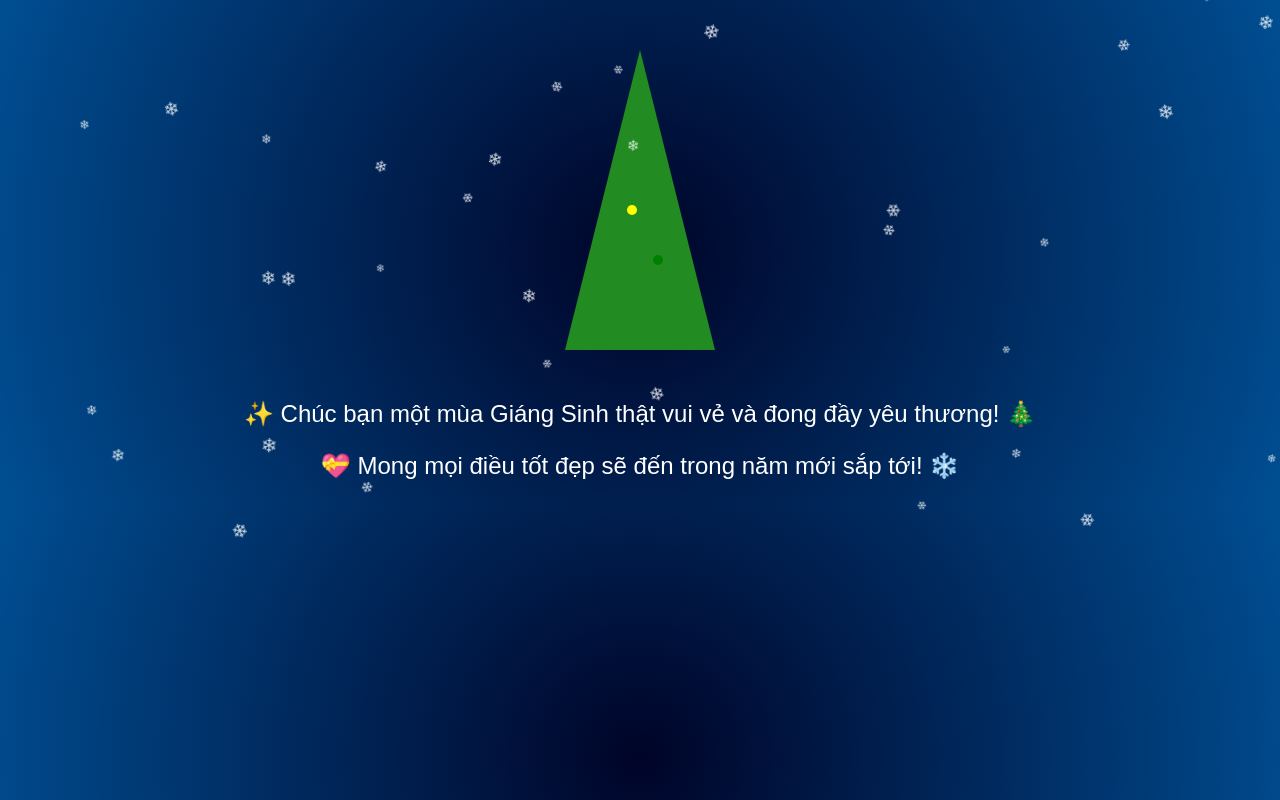
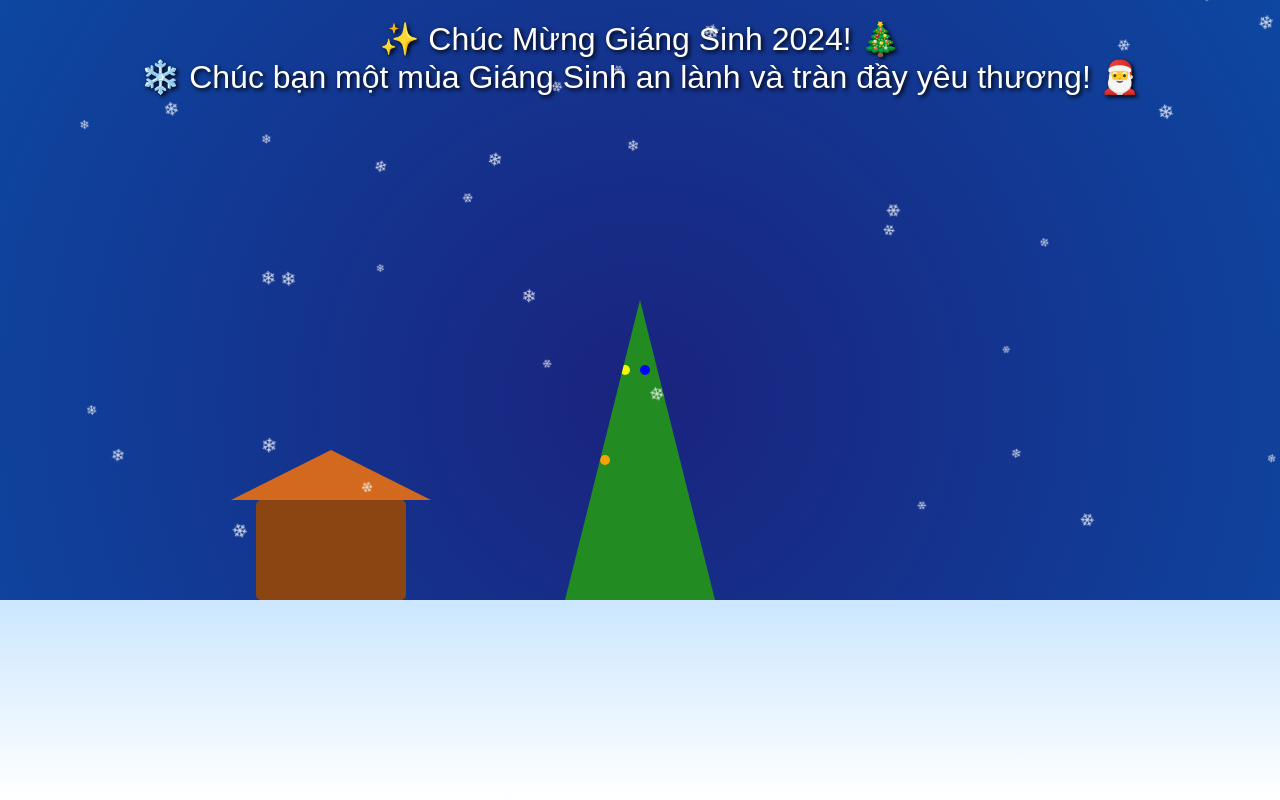
Before and after one commit to Sang0000022255/duaxe, a plain HTML site: page index.html in a window 1280 px wide. Drawn offline with Linux system fonts and the light colour scheme.

Commit message:
Update index.html

```diff
--- a/index.html
+++ b/index.html
@@ -3,13 +3,13 @@
 <head>
     <meta charset="UTF-8">
     <meta name="viewport" content="width=device-width, initial-scale=1.0">
-    <title>Giáng Sinh Lung Linh</title>
+    <title>Giáng Sinh Đầy Đủ</title>
     <style>
-        /* Nền lung linh */
+        /* Nền */
         body {
             margin: 0;
             padding: 0;
-            background: radial-gradient(circle, #000428, #004e92);
+            background: radial-gradient(circle, #1a237e, #0d47a1);
             color: white;
             font-family: 'Arial', sans-serif;
             overflow: hidden;
@@ -32,26 +32,44 @@
             }
         }
 
-        /* Khu vực cây thông */
+        /* Cảnh nền */
+        .scene {
+            position: relative;
+            width: 100%;
+            height: 100vh;
+            overflow: hidden;
+        }
+
+        /* Mặt đất */
+        .ground {
+            position: absolute;
+            bottom: 0;
+            width: 100%;
+            height: 200px;
+            background: linear-gradient(to top, #fff, #cce7ff);
+        }
+
+        /* Cây thông */
         .tree {
-            position: relative;
+            position: absolute;
+            bottom: 200px;
+            left: 50%;
+            transform: translateX(-50%);
             width: 150px;
             height: 300px;
             background: #228b22;
-            margin: 50px auto;
             clip-path: polygon(50% 0%, 0% 100%, 100% 100%);
             animation: swing 2s infinite alternate ease-in-out;
         }
         @keyframes swing {
             0% {
-                transform: rotate(-2deg);
+                transform: translateX(-50%) rotate(-2deg);
             }
             100% {
-                transform: rotate(2deg);
+                transform: translateX(-50%) rotate(2deg);
             }
         }
 
-        /* Các lớp cây thông */
         .tree::before,
         .tree::after {
             content: '';
@@ -72,47 +90,28 @@
             top: -120px;
         }
 
-        /* Trang trí ngôi sao */
-        .star {
-            position: absolute;
-            top: -40px;
-            left: 50%;
-            transform: translateX(-50%);
-            width: 40px;
-            height: 40px;
-            background: gold;
-            clip-path: polygon(50% 0%, 61% 35%, 98% 35%, 68% 57%, 79% 91%, 50% 70%, 21% 91%, 32% 57%, 2% 35%, 39% 35%);
-            animation: glow 1s infinite alternate ease-in-out;
-        }
-        @keyframes glow {
-            0% {
-                box-shadow: 0 0 10px gold;
-            }
-            100% {
-                box-shadow: 0 0 20px yellow;
-            }
-        }
-
-        /* Đèn nhấp nháy */
+        /* Trang trí đèn trên cây */
         .lights {
             position: absolute;
-            top: 30px;
-            left: 10px;
-            width: 130px;
-            height: 250px;
+            top: 20%;
+            left: 20%;
+            display: flex;
+            flex-wrap: wrap;
+            width: 60%;
+            height: 60%;
         }
         .light {
-            position: absolute;
             width: 10px;
             height: 10px;
             border-radius: 50%;
-            background-color: red;
-            animation: twinkle 1s infinite alternate;
+            margin: 5px;
+            background: red;
+            animation: twinkle 1.5s infinite alternate;
         }
-        .light:nth-child(2) { left: 20%; top: 30%; background-color: blue; }
-        .light:nth-child(3) { left: 40%; top: 50%; background-color: yellow; }
-        .light:nth-child(4) { left: 60%; top: 70%; background-color: green; }
-        .light:nth-child(5) { left: 80%; top: 40%; background-color: purple; }
+        .light:nth-child(2) { background: yellow; }
+        .light:nth-child(3) { background: blue; }
+        .light:nth-child(4) { background: green; }
+        .light:nth-child(5) { background: orange; }
 
         @keyframes twinkle {
             0% {
@@ -123,11 +122,35 @@
             }
         }
 
+        /* Nhà gỗ */
+        .house {
+            position: absolute;
+            bottom: 200px;
+            left: 20%;
+            width: 150px;
+            height: 100px;
+            background: #8b4513;
+            border-radius: 5px;
+        }
+        .roof {
+            position: absolute;
+            top: -50px;
+            left: 50%;
+            transform: translateX(-50%);
+            width: 200px;
+            height: 50px;
+            background: #d2691e;
+            clip-path: polygon(50% 0%, 0% 100%, 100% 100%);
+        }
+
         /* Lời chúc */
         .message {
+            position: absolute;
+            top: 20px;
+            width: 100%;
             text-align: center;
-            margin-top: 20px;
-            font-size: 1.5em;
+            font-size: 2em;
+            text-shadow: 2px 2px 4px #000;
             animation: fadeIn 3s ease-in-out;
         }
         @keyframes fadeIn {
@@ -141,9 +164,15 @@
     </style>
 </head>
 <body>
+    <div class="scene">
+        <!-- Lời chúc -->
+        <div class="message">
+            ✨ Chúc Mừng Giáng Sinh 2024! 🎄<br>
+            ❄️ Chúc bạn một mùa Giáng Sinh an lành và tràn đầy yêu thương! 🎅
+        </div>
+
         <!-- Cây thông -->
         <div class="tree">
-        <div class="star"></div>
             <div class="lights">
                 <div class="light"></div>
                 <div class="light"></div>
@@ -153,10 +182,13 @@
             </div>
         </div>
 
-    <!-- Lời chúc -->
-    <div class="message">
-        <p>✨ Chúc bạn một mùa Giáng Sinh thật vui vẻ và đong đầy yêu thương! 🎄</p>
-        <p>💝 Mong mọi điều tốt đẹp sẽ đến trong năm mới sắp tới! ❄️</p>
+        <!-- Nhà gỗ -->
+        <div class="house">
+            <div class="roof"></div>
+        </div>
+
+        <!-- Mặt đất -->
+        <div class="ground"></div>
     </div>
 
     <!-- Hiệu ứng tuyết rơi -->
```
Lines whose indentation alone changed are shown as unchanged.
